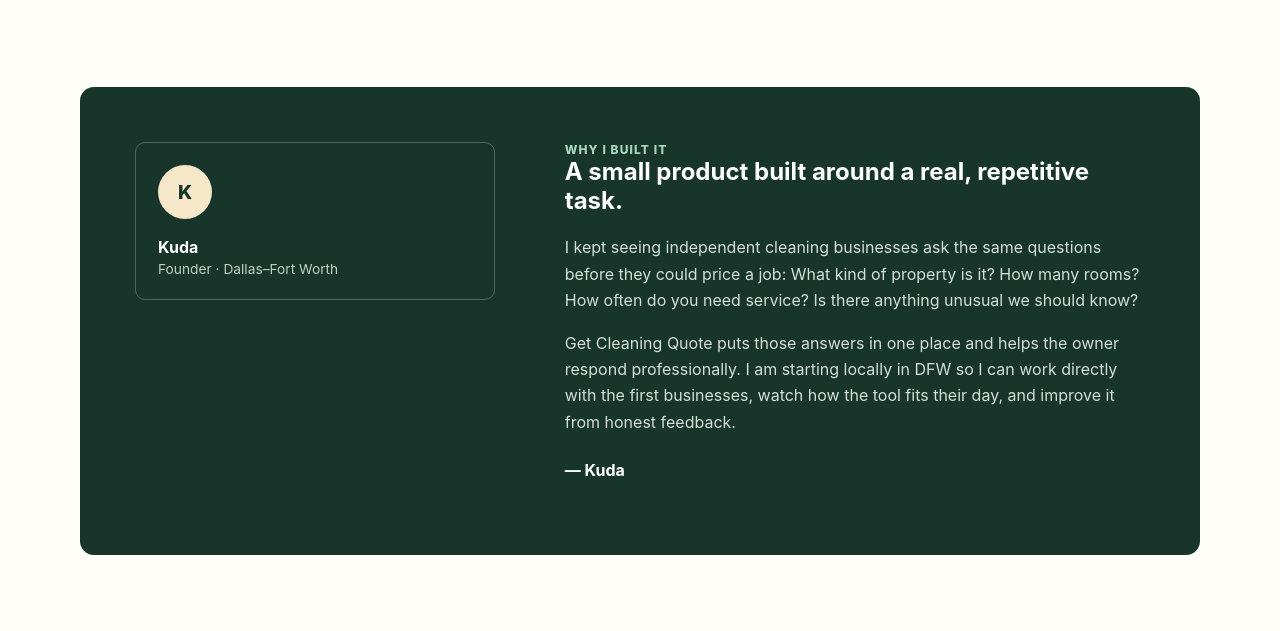
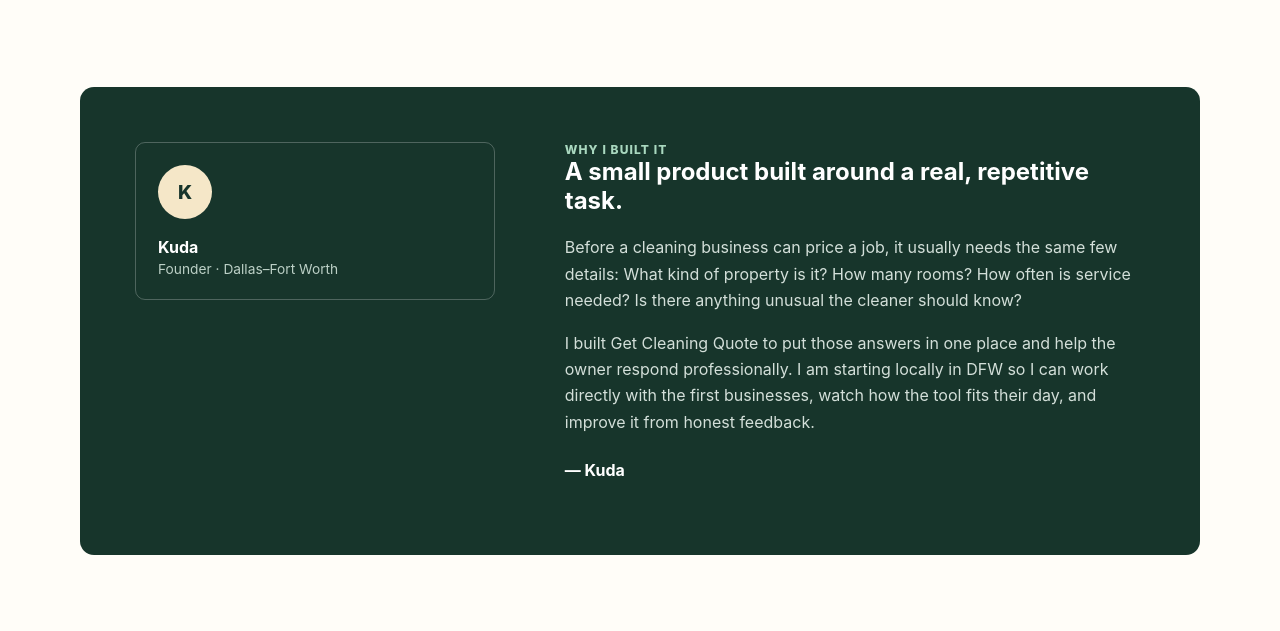
Before and after one commit to Kudakwashechikwenya/cleaning-quote-platform, a Flask app: page / in a window 1280 px wide. Shown: the part 1334-1965 px from the top of the page. Run offline with Flask 3, Linux system fonts and the light colour scheme; some libraries are stand-ins or nearby versions.

Commit message:
Keep founder story factual

```diff
--- a/templates/landing.html
+++ b/templates/landing.html
@@ -119,7 +119,7 @@
 
     <section class="founder" id="founder">
       <div class="founder-label"><div class="founder-initial">K</div><strong>Kuda</strong><span>Founder · Dallas–Fort Worth</span></div>
-      <div class="founder-copy"><div class="eyebrow" style="color:#a9d8bf">Why I built it</div><h2>A small product built around a real, repetitive task.</h2><p>I kept seeing independent cleaning businesses ask the same questions before they could price a job: What kind of property is it? How many rooms? How often do you need service? Is there anything unusual we should know?</p><p>Get Cleaning Quote puts those answers in one place and helps the owner respond professionally. I am starting locally in DFW so I can work directly with the first businesses, watch how the tool fits their day, and improve it from honest feedback.</p><p class="signature">— Kuda</p></div>
+      <div class="founder-copy"><div class="eyebrow" style="color:#a9d8bf">Why I built it</div><h2>A small product built around a real, repetitive task.</h2><p>Before a cleaning business can price a job, it usually needs the same few details: What kind of property is it? How many rooms? How often is service needed? Is there anything unusual the cleaner should know?</p><p>I built Get Cleaning Quote to put those answers in one place and help the owner respond professionally. I am starting locally in DFW so I can work directly with the first businesses, watch how the tool fits their day, and improve it from honest feedback.</p><p class="signature">— Kuda</p></div>
     </section>
 
     <section class="section pilot" id="pilot">
```
